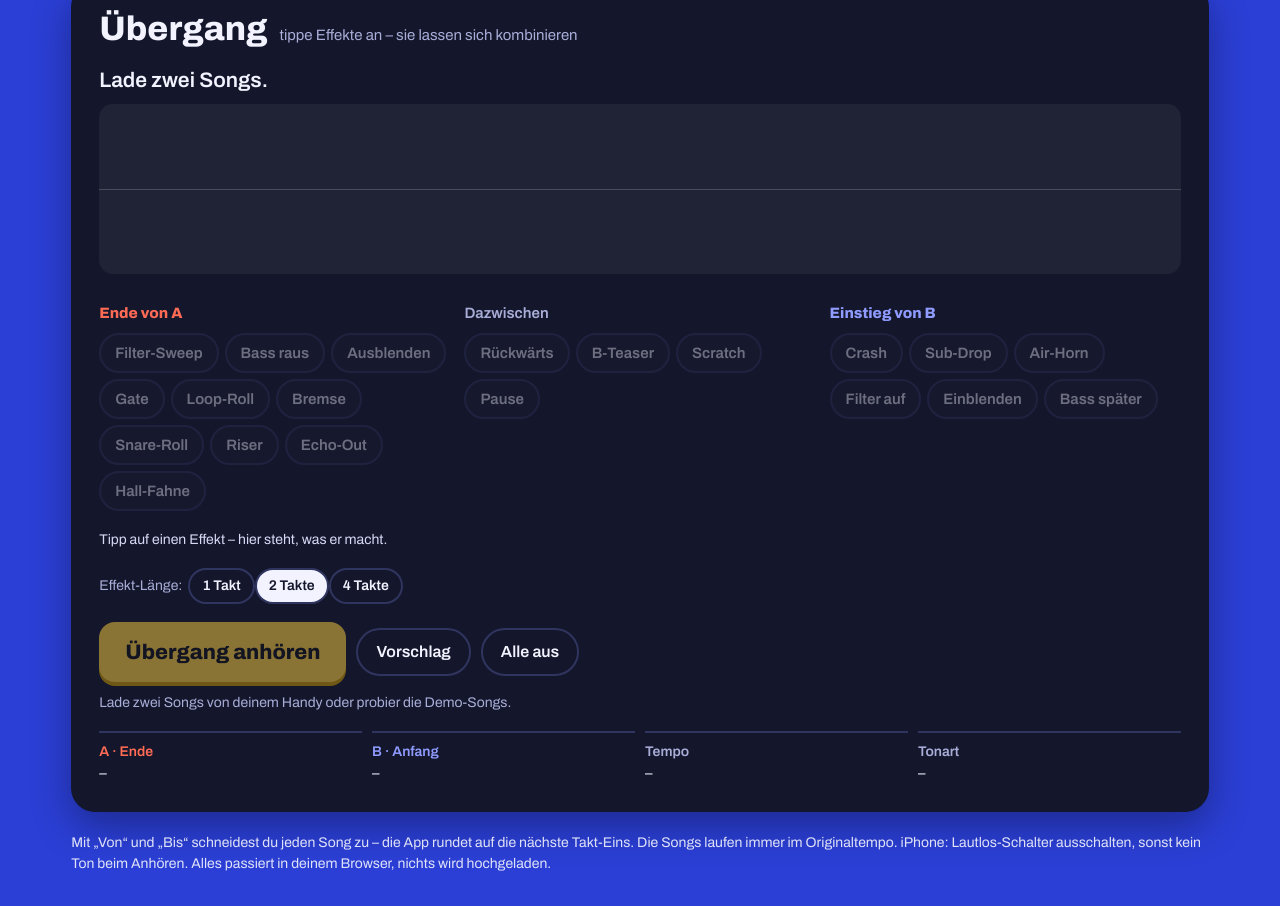
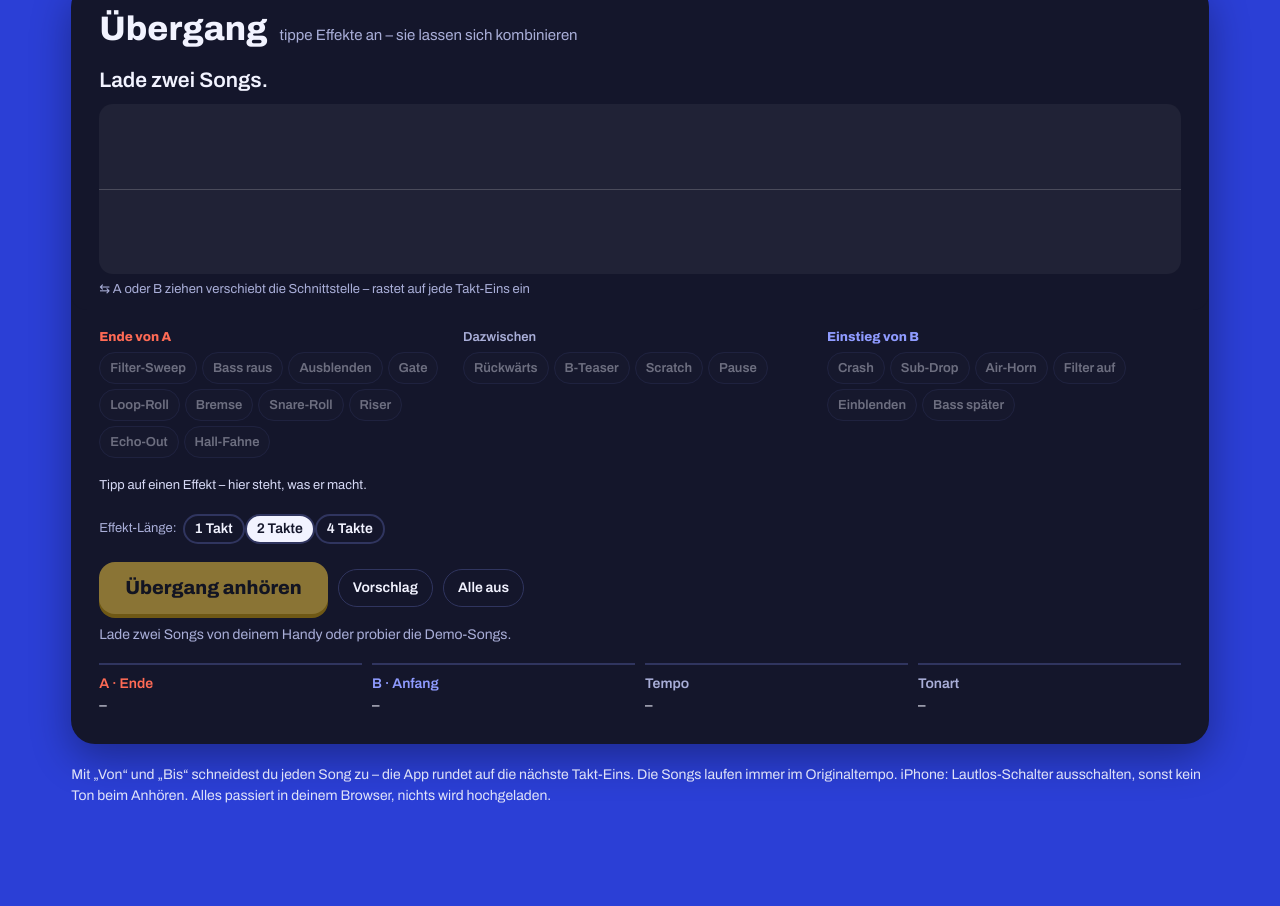
Before and after one commit to adam1001es/DJ-MiX, a plain HTML site: page index.html in a window 1280 px wide. Shown: the part 694-1600 px from the top of the page. After the commit the page ends 1532 px from the top, so only its background shows below. Drawn offline with Linux system fonts and the light colour scheme.

Commit message:
Kleinere Tasten, Ziehen mit dem Finger: A/B in der Zeitleiste verschieben, Von/Bis in der Wellenform kürzen
Co-Authored-By: Claude Opus 5.5 <noreply@anthropic.com>
Claude-Session: https://claude.ai/code/session_012AsWedndmAmj3TdwJE9TPr

```diff
--- a/index.html
+++ b/index.html
@@ -33,7 +33,7 @@ main{display:grid;gap:16px;padding:20px max(4vw,14px);max-width:1240px;margin:0
 .time{color:var(--mute);font-size:14px;font-variant-numeric:tabular-nums;white-space:nowrap}
 .deck.on .tag{animation:pulse 1s ease-in-out infinite alternate}
 @keyframes pulse{to{transform:scale(.88)}}
-.wf{position:relative;height:110px;margin:14px 0;border-radius:12px;background:light-dark(#f0eee8,#10154a);cursor:pointer;touch-action:manipulation}
+.wf{position:relative;height:110px;margin:14px 0;border-radius:12px;background:light-dark(#f0eee8,#10154a);cursor:pointer;touch-action:pan-y;user-select:none;-webkit-user-select:none}
 .wf canvas{position:absolute;inset:0;width:100%;height:100%}
 .ctl,.bpm{display:flex;flex-wrap:wrap;gap:10px;align-items:center}
 .bpm{margin-top:10px;color:var(--mute);font-size:14px}
@@ -53,7 +53,7 @@ main{display:grid;gap:16px;padding:20px max(4vw,14px);max-width:1240px;margin:0
 .cr input{flex:1;height:44px;accent-color:var(--ink)}
 .cv{width:44px;text-align:right;font-size:14px;font-variant-numeric:tabular-nums;white-space:nowrap}
 
-.mix{--ink:#f2f3ff;--panel:light-dark(#14162b,#070a2a);--line:#30355f;--mute:#a9aed8;--a:#ff6b55;--b:#8f9bff;background:var(--panel);color:var(--ink);border-radius:24px;padding:clamp(18px,3vw,28px);box-shadow:0 14px 40px #00000055;display:grid;gap:18px}
+.mix .big{min-height:52px;font-size:19px}.mix{--ink:#f2f3ff;--panel:light-dark(#14162b,#070a2a);--line:#30355f;--mute:#a9aed8;--a:#ff6b55;--b:#8f9bff;background:var(--panel);color:var(--ink);border-radius:24px;padding:clamp(18px,3vw,28px);box-shadow:0 14px 40px #00000055;display:grid;gap:18px}
 .mhead{display:flex;align-items:baseline;gap:12px;flex-wrap:wrap}
 .mhead h2,.oh h2{font-size:clamp(26px,3.4vw,34px);line-height:1.05;margin:0}
 .mhead span{color:var(--mute);font-size:15px}
@@ -61,26 +61,27 @@ main{display:grid;gap:16px;padding:20px max(4vw,14px);max-width:1240px;margin:0
 @media(max-width:700px){#chain{display:-webkit-box;-webkit-line-clamp:2;-webkit-box-orient:vertical;overflow:hidden}}
 #oinfo{margin:-6px 0 12px;font-size:15px;font-weight:600}
 .tl{position:relative;height:clamp(130px,22vw,170px);border-radius:14px;background:#ffffff0d}
-.tl canvas{position:absolute;inset:0;width:100%;height:100%}
-.groups{display:grid;gap:14px;grid-template-columns:minmax(0,1fr)}
+.tl canvas{position:absolute;inset:0;width:100%;height:100%;touch-action:pan-y;cursor:ew-resize;user-select:none;-webkit-user-select:none}
+#tlhint{margin:-4px 0 0;font-size:13px;color:var(--mute)}
+.groups{display:grid;gap:10px;grid-template-columns:minmax(0,1fr)}
 @media(min-width:900px){.groups{grid-template-columns:repeat(3,minmax(0,1fr))}}
 .tlwrap{position:sticky;top:0;z-index:3;background:var(--panel);margin:-6px calc(-1*clamp(18px,3vw,28px)) 0;padding:8px clamp(18px,3vw,28px) 10px;display:grid;gap:10px;border-radius:0 0 16px 16px}
-#fxinfo{margin:0;font-size:14px;color:#d6d9f5;min-height:1.4em}
+#fxinfo{margin:0;font-size:13px;color:#d6d9f5;min-height:1.4em}
 .opts{display:flex;flex-wrap:wrap;gap:6px;align-items:center;font-size:14px;color:var(--mute)}
-.opts .chip{min-height:36px;padding:0 12px;border-radius:999px;border:2px solid var(--line);background:transparent;color:var(--ink);font:600 14px Archivo,sans-serif;cursor:pointer}
+.opts{font-size:13px}.opts .chip{min-height:30px;padding:0 10px;border-radius:999px;border:2px solid var(--line);background:transparent;color:var(--ink);font:600 14px Archivo,sans-serif;cursor:pointer}
 .opts .chip[aria-pressed=true]{background:var(--ink);color:var(--panel)}
 .use{font-size:14px;margin-top:-6px;color:var(--mute)}.use b{color:var(--ink)}
-.grp h3{margin:0 0 8px;font-size:15px;font-weight:600;color:var(--mute)}
+.grp h3{margin:0 0 5px;font-size:13px;font-weight:600;color:var(--mute)}
 .grp h3 b{color:var(--a)}.grp:last-child h3 b{color:var(--b)}
-.pads{display:flex;flex-wrap:wrap;gap:6px}
-.fx{min-height:40px;padding:0 14px;border-radius:999px;border:2px solid var(--line);background:#ffffff08;color:var(--ink);font:600 15px Archivo,sans-serif;cursor:pointer;white-space:nowrap}
+.pads{display:flex;flex-wrap:wrap;gap:5px}
+.fx{min-height:32px;padding:0 10px;border-radius:999px;border:1.5px solid var(--line);background:#ffffff08;color:var(--ink);font:600 13px Archivo,sans-serif;cursor:pointer;white-space:nowrap}
 .fx[aria-pressed=true]{background:var(--key);border-color:var(--key);color:#12131a}
 .fx:disabled{opacity:.4;cursor:default}
 .acts{display:flex;flex-wrap:wrap;gap:10px;align-items:center}
 .big{min-height:60px;padding:0 26px;border:0;border-radius:16px;background:var(--key);color:#12131a;font:800 21px Archivo,sans-serif;cursor:pointer;box-shadow:0 4px 0 #c99a00}
 .big:active{transform:translateY(2px);box-shadow:0 2px 0 #c99a00}
 .big:disabled{opacity:.5;cursor:default}
-.ol{min-height:48px;padding:0 18px;border-radius:999px;border:2px solid var(--line);background:transparent;color:var(--ink);font:600 16px Archivo,sans-serif;cursor:pointer}
+.ol{min-height:38px;padding:0 14px;border-radius:999px;border:1.5px solid var(--line);background:transparent;color:var(--ink);font:600 14px Archivo,sans-serif;cursor:pointer}
 #st{margin:0;font-size:14px;color:var(--mute);min-height:1.5em;flex-basis:100%}
 .facts{display:grid;gap:10px;grid-template-columns:minmax(0,1fr)}
 @media(min-width:600px){.facts{grid-template-columns:repeat(2,minmax(0,1fr))}}
@@ -136,7 +137,8 @@ footer{color:#ffffffd9;font-size:14px;padding:0 max(4vw,14px) 32px;max-width:124
  <section class="mix" aria-label="Übergang">
   <div class="mhead"><h2>Übergang</h2><span>tippe Effekte an – sie lassen sich kombinieren</span></div>
   <div class="tlwrap"><p id="chain">Lade zwei Songs.</p>
-  <div class="tl"><canvas id="tl" aria-label="Zeitleiste des Übergangs"></canvas></div></div>
+  <div class="tl"><canvas id="tl" aria-label="Zeitleiste des Übergangs – A oder B ziehen verschiebt die Schnittstelle"></canvas></div>
+  <p id="tlhint">⇆ A oder B ziehen verschiebt die Schnittstelle – rastet auf jede Takt-Eins ein</p></div>
   <div class="groups">
     <div class="grp"><h3><b>Ende von A</b></h3><div class="pads" id="gA"></div></div>
     <div class="grp"><h3>Dazwischen</h3><div class="pads" id="gX"></div></div>
@@ -198,7 +200,7 @@ const EL=[
   ['bfade','Einblenden','B wird über die Effekt-Länge lauter.','B'],
   ['blate','Bass später','Der Bass von B setzt erst nach der Effekt-Länge ein.','B']];
 const ELN=Object.fromEntries(EL.map(e=>[e[0],e[1]]));
-let effLen=2,arT=0,ctx=null,master=null,PL=null,MIX=null,SEL=new Set(),userSel=false,busy=false,rpT=0,frame=0,col=['#f2452f','#2b3fd6'],ink='#12131a',lameP=null,FILE=null;
+let TLX=null,TD=null,effLen=2,arT=0,ctx=null,master=null,PL=null,MIX=null,SEL=new Set(),userSel=false,busy=false,rpT=0,frame=0,col=['#f2452f','#2b3fd6'],ink='#12131a',lameP=null,FILE=null;
 const MP={src:null,playing:false,t0:0,off:0};
 const D=[0,1].map(i=>({i,el:$('#d'+i),buf:null,name:'',video:false,bpm:0,a:0,b:0,aAuto:true,bAuto:true,peaks:null,src:null,playing:false,t0:0,off:0,_tail:null,_head:null}));
 const say=m=>{$('#st').textContent=m};
@@ -445,7 +447,7 @@ function drawTL(){
   const p=PL,fs=12*dpr;g.font=`600 ${fs}px Archivo,sans-serif`;
   if(!p){g.fillStyle='#ffffff30';g.fillRect(0,H/2,W,dpr);return}
   const cA=getComputedStyle($('.fa')).color,cB=getComputedStyle($('.fb')).color,Y='#ffd23f',L=layout(p,SEL),pa=p.pbA,pb=p.pbB;
-  const EB=4*effLen*pa,EBb=4*effLen*pb,t0=-Math.max(8*pa,EB+2*pa),t1=L.TB+Math.max(4*pb,EBb+2*pb),X=t=>(t-t0)/(t1-t0)*W,top=22*dpr,bot=H-24*dpr,mid=(top+bot)/2,hh=(bot-top)/2-6*dpr;
+  const EB=4*effLen*pa,EBb=4*effLen*pb,t0=-Math.max(8*pa,EB+2*pa),t1=L.TB+Math.max(4*pb,EBb+2*pb);TLX={t0,t1,TB:L.TB};const X=t=>(t-t0)/(t1-t0)*W,top=22*dpr,bot=H-24*dpr,mid=(top+bot)/2,hh=(bot-top)/2-6*dpr;
   for(let k=Math.ceil(t0/pa);k<=0;k++){g.fillStyle=k%4===0?'#ffffff38':'#ffffff12';g.fillRect(X(k*pa),top,k%4===0?1.5*dpr:dpr,bot-top)}
   for(let k=0;L.TB+k*pb<=t1;k++){g.fillStyle=k%4===0?'#ffffff38':'#ffffff12';g.fillRect(X(L.TB+k*pb),top,k%4===0?1.5*dpr:dpr,bot-top)}
   const has=k=>SEL.has(k),bar=(x1,x2,h,c,a=1)=>{g.globalAlpha=a;g.fillStyle=c;g.fillRect(x1,mid-h,Math.max(dpr,x2-x1),2*h);g.globalAlpha=1};
@@ -468,6 +470,7 @@ function drawTL(){
   if(has('riser')){g.strokeStyle=Y;g.lineWidth=2*dpr;g.beginPath();g.moveTo(X(-EB),bot-4*dpr);g.lineTo(X(L.pauseAt),top+4*dpr);g.stroke()}
   /* B */
   for(let x=X(L.TB);x<W;x+=2*dpr){const t=t0+(x/W)*(t1-t0)-L.TB;let h=hh,a=1;const u=Math.min(1,t/EBb);if(has('bfade'))h*=.15+.85*u;if(has('bopen'))a*=.35+.65*u;if(has('blate')&&t<EBb)h*=.7;bar(x,x+1.5*dpr,h,cB,a)}
+  for(const [x,c,on] of [[X(t0)+(X(0)-X(t0))*.35,cA,TD&&TD.mode==='A'],[X(L.TB)+(W-X(L.TB))*.55,cB,TD&&TD.mode==='B']]){g.fillStyle=on?'#ffd23f':'rgba(0,0,0,.55)';g.beginPath();g.arc(x,mid,13*dpr,0,7);g.fill();g.fillStyle=on?'#12131a':'#fff';g.font=`700 ${14*dpr}px Archivo,sans-serif`;const w=g.measureText('⇆').width;g.fillText('⇆',x-w/2,mid+5*dpr)}
   {g.font=`600 ${fs}px Archivo,sans-serif`;g.fillStyle='#d6d9f5';const ta=`A endet ${fmt(p.aEnd)}`,tb=`B ab ${fmt(p.bStart)}`,wa=g.measureText(ta).width,wb=g.measureText(tb).width;let xa=Math.max(4*dpr,X(0)-wa-6*dpr),xb=Math.min(W-wb-4*dpr,X(L.TB)+6*dpr);if(xb<xa+wa+8*dpr)xb=Math.min(W-wb-4*dpr,xa+wa+8*dpr);g.fillText(ta,xa,H-7*dpr);g.fillText(tb,xb,H-7*dpr)}
   /* Labels oben */
   const lbl=(t,x)=>{const w=g.measureText(t).width,xx=Math.min(W-w-4*dpr,Math.max(4*dpr,x-w/2));g.fillStyle='#d6d9f5';g.fillText(t,xx,top-7*dpr);return[xx,xx+w]};
@@ -539,7 +542,7 @@ function loop(){
     if(ctx&&d.playing&&dpos(d)>=d.b){dstop(d);d.off=d.a;ui()}
     const pos=ctx?dpos(d):d.off;$('.time',d.el).textContent=d.buf?fmt(pos)+' / '+fmt(d.buf.duration):'0:00';
     wave($('canvas',d.el),d.peaks,pos,d.buf?d.buf.duration:1,()=>col[d.i],d.buf?(g,W,Ht,dpr)=>{const du=d.buf.duration,xa=d.a/du*W,xb=d.b/du*W;g.globalAlpha=.6;g.fillStyle=getComputedStyle($('.wf',d.el)).backgroundColor;g.fillRect(0,0,xa,Ht);g.fillRect(xb,0,W-xb,Ht);
-      g.globalAlpha=1;g.fillStyle=ink;for(const x of [xa,xb]){g.fillRect(x-dpr,0,2*dpr,Ht);g.beginPath();g.moveTo(x-7*dpr,0);g.lineTo(x+7*dpr,0);g.lineTo(x,10*dpr);g.fill()}
+      g.globalAlpha=1;g.fillStyle=ink;for(const x of [xa,xb]){g.fillRect(x-dpr,0,2*dpr,Ht);g.beginPath();g.moveTo(x-7*dpr,0);g.lineTo(x+7*dpr,0);g.lineTo(x,10*dpr);g.fill();g.beginPath();g.arc(Math.min(W-9*dpr,Math.max(9*dpr,x)),Ht/2,9*dpr,0,7);g.fill()}
       if(PL&&(PL.A===d||PL.B===d)){const t=d.i===0?PL.aEnd:PL.bStart,x=t/du*W,lab=d.i===0?'Schnitt':'Start',fs=11*dpr;g.fillStyle='#e0a800';g.fillRect(x-1.5*dpr,0,3*dpr,Ht);g.font=`700 ${fs}px Archivo,sans-serif`;const w=g.measureText(lab).width,lx=d.i===0?x-w-6*dpr:x+6*dpr;g.fillStyle='rgba(0,0,0,.65)';g.fillRect(lx-3*dpr,Ht-fs-8*dpr,w+6*dpr,fs+6*dpr);g.fillStyle='#ffd23f';g.fillText(lab,lx,Ht-7*dpr)}}:null);
   }
   if(MIX){const pos=ctx?mpos():0;$('#ot').textContent=fmt(pos)+' / '+fmt(MIX.total);wave($('#ow'),MIX.peaks,pos,MIX.total,t=>t<MIX.Ta?col[0]:t<MIX.TB?'#e0b000':col[1])}
@@ -549,8 +552,16 @@ function loop(){
 for(const d of D){
   $('.play',d.el).onclick=()=>{if(!d.buf)return;init();if(d.playing)dstop(d);else dplay(d);ui()};
   $('input[type=file]',d.el).onchange=e=>{load(d,e.target.files[0]);e.target.value=''};
-  $('.wf',d.el).onclick=e=>{if(!d.buf)return;const r=e.currentTarget.getBoundingClientRect(),t=Math.max(0,Math.min(1,(e.clientX-r.left)/r.width))*d.buf.duration;d.off=t;if(d.playing){init();src(d.buf,t,d,()=>{d.off=d.a})}};
-  const setA=t=>{d.a=Math.max(0,Math.min(t,d.b-8));d.aAuto=false;if(!d.playing)d.off=d.a;ui();replan();if(d.i===1)autoHear()},setB=t=>{d.b=Math.min(d.buf.duration,Math.max(t,d.a+8));d.bAuto=false;ui();replan();if(d.i===0)autoHear()};
+  const setA=(t,live)=>{d.a=Math.max(0,Math.min(t,d.b-8));d.aAuto=false;if(!d.playing)d.off=d.a;ui();replan();if(d.i===1&&!live)autoHear()},setB=(t,live)=>{d.b=Math.min(d.buf.duration,Math.max(t,d.a+8));d.bAuto=false;ui();replan();if(d.i===0&&!live)autoHear()};
+  {const el=$('.wf',d.el);let mode=null,moved=false,sx=0;
+   const tAt=e=>{const r=el.getBoundingClientRect();return Math.max(0,Math.min(1,(e.clientX-r.left)/r.width))*d.buf.duration};
+   el.onpointerdown=e=>{if(!d.buf)return;const r=el.getBoundingClientRect(),x=e.clientX-r.left,du=d.buf.duration,W=r.width,xa=d.a/du*W,xb=d.b/du*W,
+     yel=PL&&(PL.A===d||PL.B===d)?(d.i===0?PL.aEnd:PL.bStart)/du*W:null,near=v=>v!=null&&Math.abs(x-v)<26;
+     mode=near(xa)&&near(xb)?(x<(xa+xb)/2?'a':'b'):near(xb)?'b':near(xa)?'a':near(yel)?(d.i?'a':'b'):'seek';sx=e.clientX;moved=false;try{el.setPointerCapture(e.pointerId)}catch(_){}};
+   el.onpointermove=e=>{if(!mode)return;if(Math.abs(e.clientX-sx)>5)moved=true;if(!moved)return;if(mode==='a')setA(tAt(e),true);else if(mode==='b')setB(tAt(e),true);else{d.off=tAt(e)}};
+   el.onpointerup=el.onpointercancel=e=>{if(!mode)return;const m=mode;mode=null;
+     if(m==='seek'){const t=tAt(e);d.off=t;if(d.playing){init();src(d.buf,t,d,()=>{d.off=d.a})}}
+     else if(moved){if((m==='b'&&d.i===0)||(m==='a'&&d.i===1))autoHear()}}}
   $('.ra',d.el).oninput=e=>{if(d.buf)setA(+e.target.value*d.buf.duration)};
   $('.rb',d.el).oninput=e=>{if(d.buf)setB(+e.target.value*d.buf.duration)};
   $('.sa',d.el).onclick=()=>{if(d.buf)setA(ctx?dpos(d):d.off)};
@@ -562,6 +573,14 @@ for(const d of D){
 document.querySelector('.groups').onclick=e=>{const b=e.target.closest('.fx');if(!b||b.disabled)return;const id=b.dataset.id;userSel=true;
   if(SEL.has(id))SEL.delete(id);else{SEL.add(id);if(id==='roll')SEL.delete('brake');if(id==='brake')SEL.delete('roll')}
   const ef=EL.find(x=>x[0]===id);$('#fxinfo').textContent=`${ef[1]}${SEL.has(id)?' an':' aus'} – ${ef[2]}`;renderPads();renderPlan();drawTL();autoHear()};
+{const tl=$('#tl');
+ tl.onpointerdown=e=>{if(!PL||!TLX||busy)return;const r=tl.getBoundingClientRect(),t=TLX.t0+(e.clientX-r.left)/r.width*(TLX.t1-TLX.t0);
+   if(!isFinite(t))return;TD={mode:t<TLX.TB/2?'A':'B',sx:e.clientX,spp:(TLX.t1-TLX.t0)/r.width,a0:PL.aEnd,b0:PL.bStart};try{tl.setPointerCapture(e.pointerId)}catch(_){}drawTL()};
+ tl.onpointermove=e=>{if(!TD||!PL)return;const dt=(e.clientX-TD.sx)*TD.spp,p=PL;
+   if(TD.mode==='A'){const A=p.A,bar=4*p.pbA;let k=Math.round((TD.a0-dt-p.ta.db)/bar),v=p.ta.db+k*bar;while(v>A.buf.duration-.02)v-=bar;while(v<A.a+2*bar)v+=bar;p.aEnd=v;p.early=false;A.b=Math.min(A.buf.duration,v+.05);A.bAuto=false}
+   else{const B=p.B,bar=4*p.pbB;let k=Math.round((TD.b0-dt-p.hb.db)/bar),v=p.hb.db+k*bar;while(v<0)v+=bar;while(v>B.b-2*bar)v-=bar;p.bStart=v;p.atDrop=false;B.a=Math.max(0,v-.02);B.aAuto=false}
+   renderPlan();drawTL();ui()};
+ tl.onpointerup=tl.onpointercancel=()=>{if(!TD)return;const moved=PL&&(PL.aEnd!==TD.a0||PL.bStart!==TD.b0);TD=null;drawTL();if(moved){replan();autoHear()}}}
 $('#elen').onclick=e=>{const b=e.target.closest('button');if(!b)return;effLen=+b.dataset.v;renderPads();drawTL();autoHear()};
 function autoHear(){if(!MIX)return;clearTimeout(arT);arT=setTimeout(()=>{if(!busy)hear(true)},500)}
 $('#sug').onclick=()=>{if(!PL)return;SEL=suggest(PL);userSel=false;renderPads();renderPlan();drawTL();autoHear()};
```
Also changed, not shown: 1 other file.
